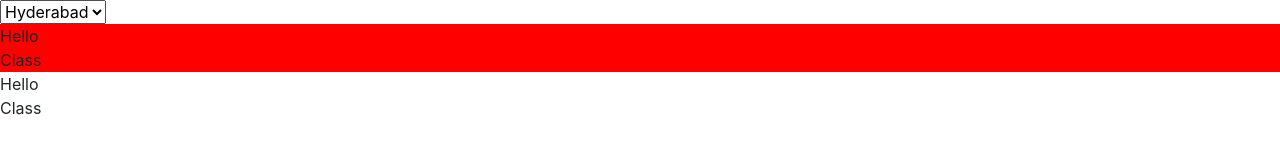
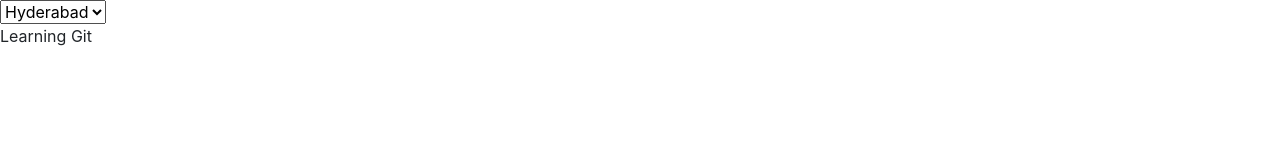
Before and after one commit to priyajitm/batch-54, a plain HTML site: page index.html in a window 1280 px wide. Drawn offline with nearby package versions, Linux system fonts and the light colour scheme.

Commit message:
updated index file

```diff
--- a/index.html
+++ b/index.html
@@ -46,14 +46,8 @@
             </select>
 
         </div>
-<div style="background-color: red">
-    <div>Hello</div>
-        <div>Class</div>
-</div>
-        <span style="background-color: yellow">
-            <div>Hello</div>
-        <div>Class</div>
-        </span>
+
+        <div>Learning Git</div>
 
 
     </body>
```
